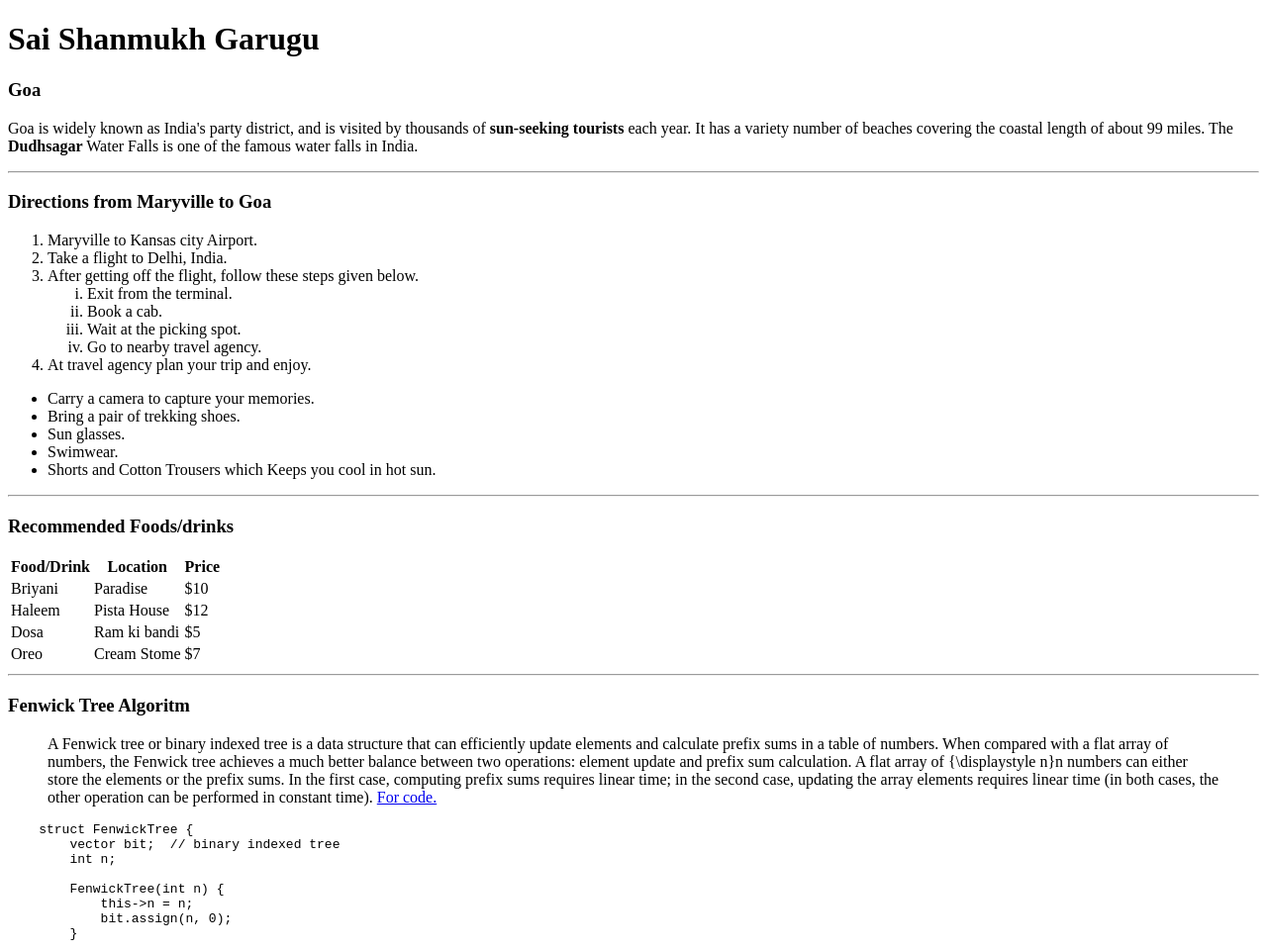
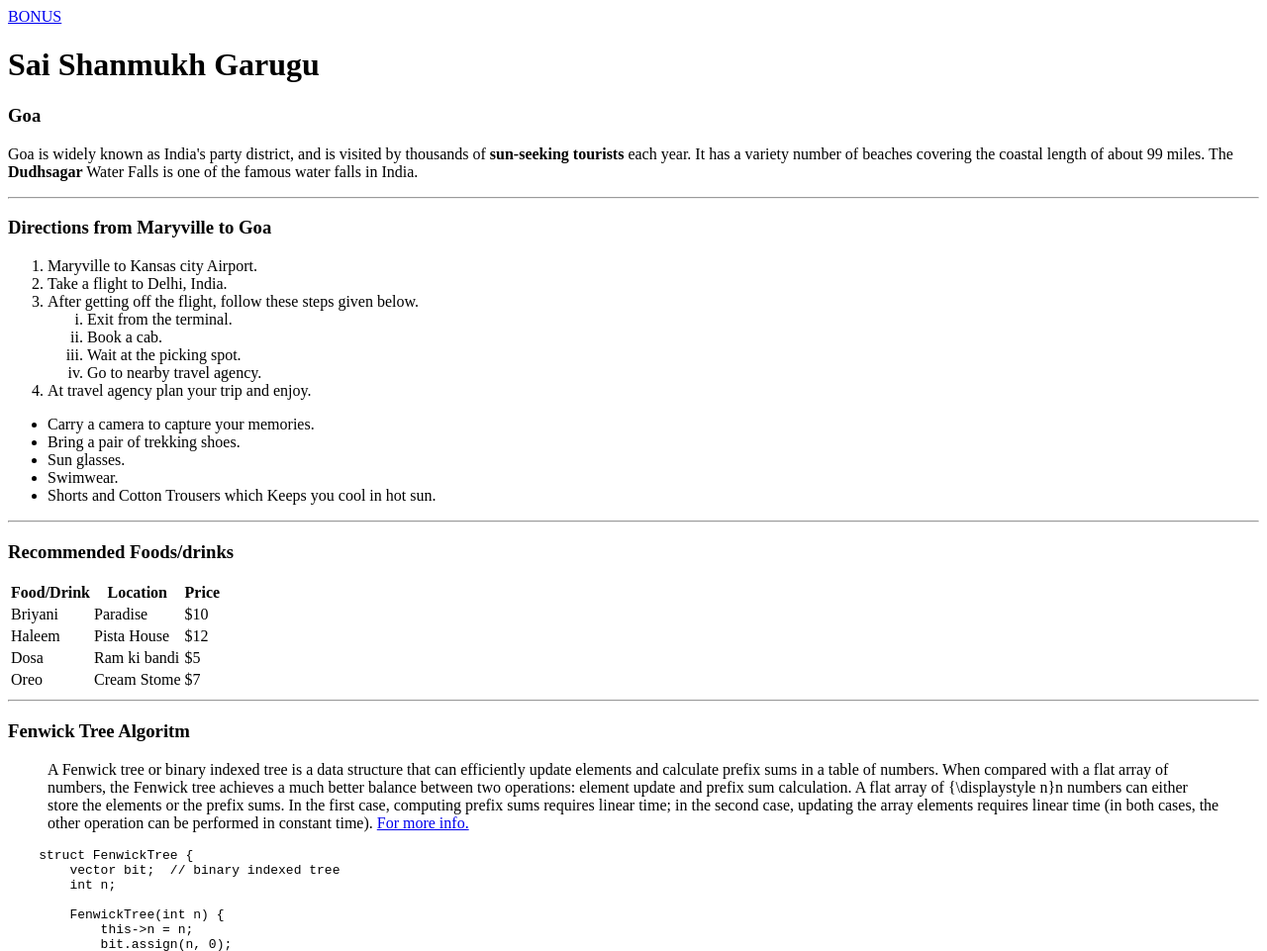
Before and after one commit to 44-563-WebApps-F21/webapps-f21-assignment-3-saishanmukh591, a plain HTML site: page index.html in a window 1280 px wide. Shown: the top 961 px of the page at 99% size. Drawn offline with Linux system fonts and the light colour scheme.

Commit message:
bonus added

```diff
--- a/index.html
+++ b/index.html
@@ -1,16 +1,17 @@
 <!DOCTYPE html>
 <html>
+
 <head>
     <title>Main Page</title>
 </head>
+
 <body>
+    <a href="bonus.html">BONUS</a>
     <h1> Sai Shanmukh Garugu</h1>
     <h3>Goa</h3>
     <p>
         Goa is widely known as India's party district, and is visited by thousands of
-    <b>sun-seeking tourists</b>
-    each year. It has a variety number of beaches covering the coastal length of about 99 miles.
-    The <b>Dudhsagar</b> Water Falls is one of the famous water falls in India.
+        <b>sun-seeking tourists</b> each year. It has a variety number of beaches covering the coastal length of about 99 miles. The <b>Dudhsagar</b> Water Falls is one of the famous water falls in India.
     </p>
     <hr>
     <h3>Directions from Maryville to Goa</h3>
@@ -18,7 +19,7 @@
         <li>Maryville to Kansas city Airport.</li>
         <li>Take a flight to Delhi, India.</li>
         <li>After getting off the flight, follow these steps given below.</li>
-    <ol type = "i">
+        <ol type="i">
             <li>Exit from the terminal.</li>
             <li>Book a cab.</li>
             <li>Wait at the picking spot.</li>
@@ -67,11 +68,10 @@
     <h3>Fenwick Tree Algoritm</h3>
 
     <blockquote>
-    A Fenwick tree or binary indexed tree is a data structure that can efficiently update elements and calculate prefix sums in a table of numbers.
-    When compared with a flat array of numbers, the Fenwick tree achieves a much better balance between two operations: element update and prefix sum calculation.
-     A flat array of {\displaystyle n}n numbers can either store the elements or the prefix sums. In the first case, computing prefix sums requires linear time;
-      in the second case, updating the array elements requires linear time (in both cases, the other operation can be performed in constant time).
-       <a href="https://en.wikipedia.org/wiki/Fenwick_tree">For code.</a>
+        A Fenwick tree or binary indexed tree is a data structure that can efficiently update elements and calculate prefix sums in a table of numbers. When compared with a flat array of numbers, the Fenwick tree achieves a much better balance between two operations:
+        element update and prefix sum calculation. A flat array of {\displaystyle n}n numbers can either store the elements or the prefix sums. In the first case, computing prefix sums requires linear time; in the second case, updating the array elements
+        requires linear time (in both cases, the other operation can be performed in constant time).
+        <a href="https://en.wikipedia.org/wiki/Fenwick_tree">For more info.</a>
     </blockquote>
 
     <pre>
@@ -107,6 +107,7 @@
     };
 </pre>
 
-<a href="aboutme.html" >About Marvel Man</a>
+    <a href="aboutme.html">About Marvel Man</a>
 </body>
+
 </html>
```
Also changed, not shown: bonus.html (added, +24 -0 lines), Superhero.jpg (added). Lines whose indentation alone changed are shown as unchanged.
